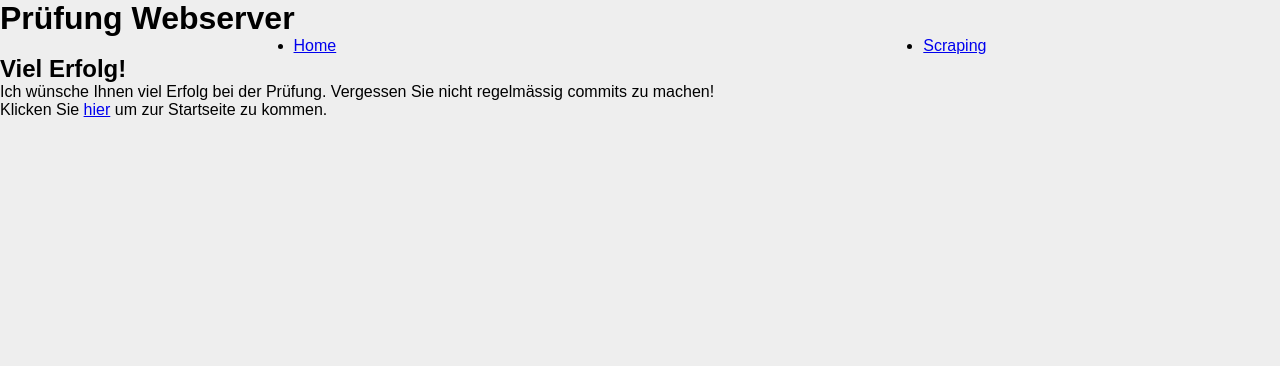
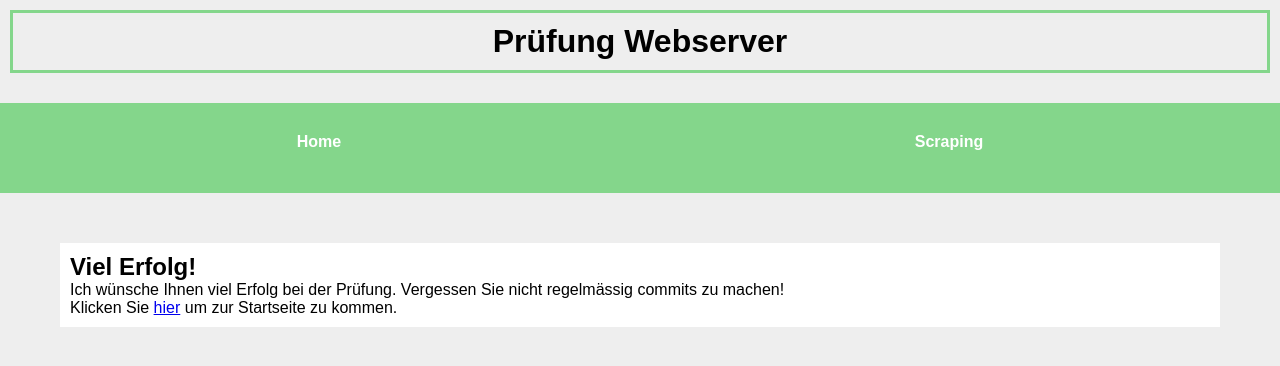
Before and after one commit to cedricgeissmann/pruefung-webserver-1mz, a Flask app: page / in a window 1280 px wide. Shown: the top 366 px of the page. Run offline with Flask 2, Linux system fonts and the light colour scheme.

Commit message:
Aufgabe 2 fertig

```diff
--- a/static/main.css
+++ b/static/main.css
@@ -15,3 +15,40 @@ body {
 
 /* Implementieren Sie Ihre Änderungen hier. Lassen Sie den Code oben so wie er
 * ist!!! */
+
+.shadow {
+    border-color: rgba(89, 204, 99, 0.705);
+    border-width: 3px;
+    border-style: solid;
+    text-align: center;
+    margin-top: 10px;
+    margin-left: 10px;
+    margin-right: 10px;
+    padding: 10px;
+}
+
+.navbar {
+    text-align: center;
+    margin-top:30px;
+    padding: 10px;
+    padding-top: 30px;
+    padding-bottom: 10px;
+    height: 50px;
+    background-color: rgba(89, 204, 99, 0.705) ;
+    list-style: none;
+    font-weight: bold;
+}
+
+#content{
+    margin-top: 50px;
+    margin-left: 60px;
+    margin-right: 60px;
+    padding: 10px;
+    background-color: white;
+}
+
+.nav-link {
+    color: white;
+    text-decoration: none;
+
+}
--- a/templates/base.html
+++ b/templates/base.html
@@ -8,7 +8,7 @@
     <link rel="stylesheet" href="{{ url_for('static', filename='main.css') }}">
 </head>
 <body>
-    <h1>Prüfung Webserver</h1>
+    <h1 class = shadow>Prüfung Webserver</h1>
     <ul class="navbar">
         <li class="nav-item">
             <a class="nav-link" href="/">Home</a>
```
